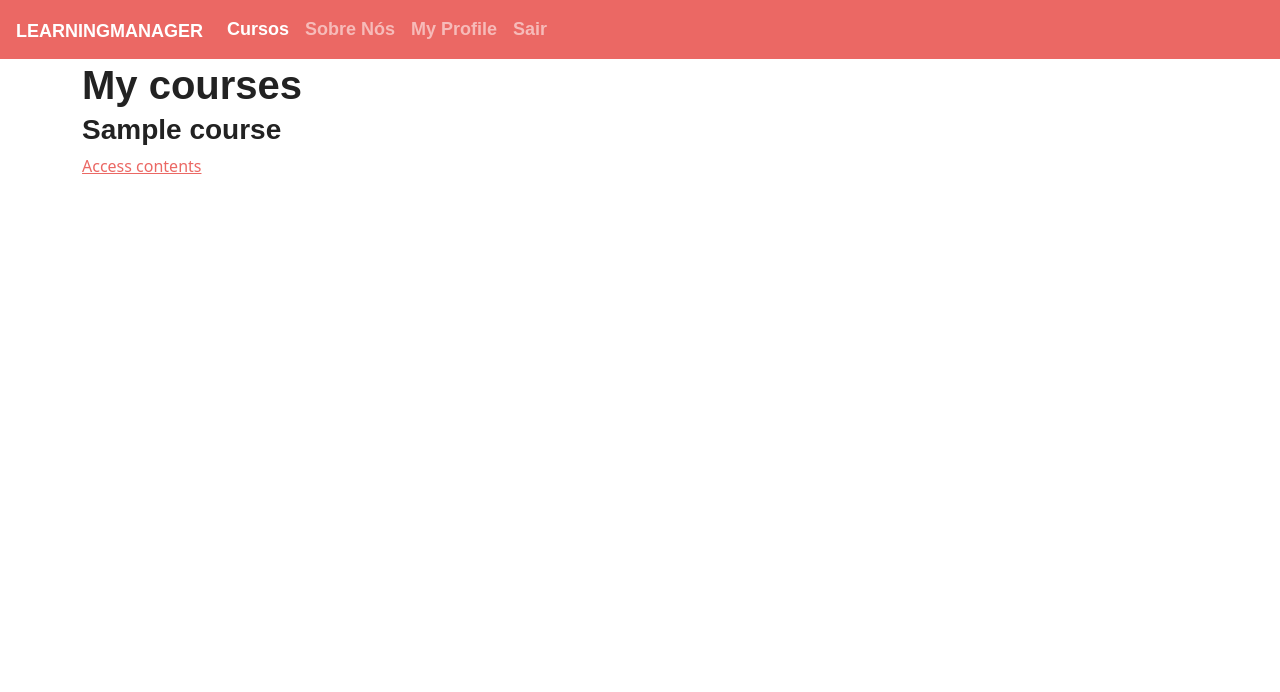
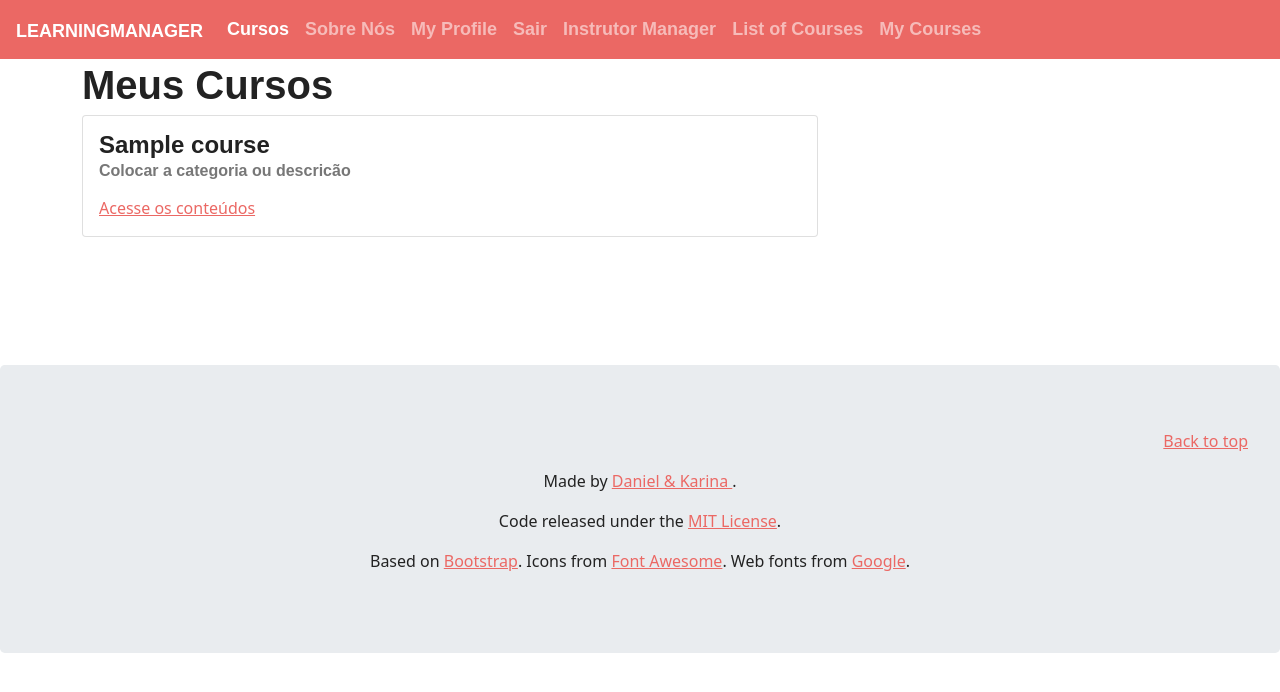
Before and after one commit to Dan-Source/learning_manager, a Django app: page /student/courses/ in a window 1280 px wide. Shown: the top 692 px of the page. Run offline with Django 3.2, Linux system fonts and the light colour scheme; a user stored in the database is signed in; tables that the repository leaves empty hold one stand-in row (values such as "Sample post"); some libraries are stand-ins or nearby versions; some web fonts are replaced.

Commit message:
Colocando rodape e ajeitando o pagina de lista de cursos

```diff
--- /dev/null
+++ b/learningmanager/static/css/footer.css
@@ -0,0 +1,4 @@
+#footer {
+    margin-bottom:0;
+    margin-top: 10%;
+}
--- a/learningmanager/templates/base.html
+++ b/learningmanager/templates/base.html
@@ -1,5 +1,7 @@
-{% load static i18n %}<!DOCTYPE html>
+{% load static i18n %}
+<!DOCTYPE html>
 <html lang="en">
+
 <head>
   <meta charset="utf-8">
   <meta http-equiv="x-ua-compatible" content="ie=edge">
@@ -17,13 +19,15 @@
 
   {% block css %}
   <!-- Latest compiled and minified Bootstrap CSS -->
-    <link href="https://stackpath.bootstrapcdn.com/bootstrap/4.3.1/css/bootstrap.min.css" rel="stylesheet" integrity="sha384-ggOyR0iXCbMQv3Xipma34MD+dH/1fQ784/j6cY/iJTQUOhcWr7x9JvoRxT2MZw1T" crossorigin="anonymous">
+  <link href="https://stackpath.bootstrapcdn.com/bootstrap/4.3.1/css/bootstrap.min.css" rel="stylesheet"
+    integrity="sha384-ggOyR0iXCbMQv3Xipma34MD+dH/1fQ784/j6cY/iJTQUOhcWr7x9JvoRxT2MZw1T" crossorigin="anonymous">
 
   <!-- Your stuff: Third-party CSS libraries go here -->
   <!-- This file stores project-specific CSS -->
 
   <link href="{% static 'css/bootstrap.min.css' %}" rel="stylesheet">
   <link href="{% static 'css/project.css' %}" rel="stylesheet">
+  <link href="{% static 'css/footer.css' %}" rel="stylesheet">
   {% endblock %}
 
 </head>
@@ -32,7 +36,9 @@
 
   <div class="mb-1">
     <nav class="navbar navbar-expand-md navbar-dark bg-primary">
-        <button class="navbar-toggler navbar-toggler-right" type="button" data-toggle="collapse" data-target="#navbarSupportedContent" aria-controls="navbarSupportedContent" aria-expanded="false" aria-label="Toggle navigation">
+      <button class="navbar-toggler navbar-toggler-right" type="button" data-toggle="collapse"
+        data-target="#navbarSupportedContent" aria-controls="navbarSupportedContent" aria-expanded="false"
+        aria-label="Toggle navigation">
         <span class="navbar-toggler-icon"></span>
       </button>
       <a class="navbar-brand" href="{% url 'home' %}">LearningManager</a>
@@ -64,6 +70,20 @@
             <a id="log-in-link" class="nav-link" href="{% url 'account_login' %}">{% trans "Sign In" %}</a>
           </li>
           {% endif %}
+
+          {% if request.user. %}
+
+          {% endif %}
+          <li class="nav-item">
+            <a class="nav-link" href="{% url 'courses:manage_course_list' %}"> Instrutor Manager<span
+                class="sr-only"></span></a>
+          </li>
+          <li class="nav-item ">
+            <a class="nav-link" href="{% url 'courses:course_list' %}"> List of Courses</a>
+          </li>
+          <li class="nav-item ">
+            <a class="nav-link" href="{% url 'students:student_course_list' %}"> My Courses </a>
+          </li>
         </ul>
       </div>
     </nav>
@@ -74,26 +94,35 @@
 
     {% if messages %}
     {% for message in messages %}
-              <div class="alert {% if message.tags %}alert-{{ message.tags }}{% endif %}">{{ message }}<button type="button" class="close" data-dismiss="alert" aria-label="Close"><span aria-hidden="true">&times;</span></button></div>
+    <div class="alert {% if message.tags %}alert-{{ message.tags }}{% endif %}">{{ message }}<button type="button"
+        class="close" data-dismiss="alert" aria-label="Close"><span aria-hidden="true">&times;</span></button></div>
     {% endfor %}
     {% endif %}
 
     {% block content %}
     <p>Learning Manager This text is inherited on other pages!</p>
     {% endblock content %}
-
   </div> <!-- /container -->
+  {% include 'components/footer.html' %}
 
   {% block modal %}{% endblock modal %}
+
+
 
   <!-- Le javascript
     ================================================== -->
   <!-- Placed at the end of the document so the pages load faster -->
   {% block javascript %}
   <!-- Bootstrap JS and its dependencies-->
-      <script src="https://code.jquery.com/jquery-3.3.1.slim.min.js" integrity="sha384-q8i/X+965DzO0rT7abK41JStQIAqVgRVzpbzo5smXKp4YfRvH+8abtTE1Pi6jizo" crossorigin="anonymous"></script>
-      <script src="https://cdnjs.cloudflare.com/ajax/libs/popper.js/1.14.3/umd/popper.min.js" integrity="sha384-ZMP7rVo3mIykV+2+9J3UJ46jBk0WLaUAdn689aCwoqbBJiSnjAK/l8WvCWPIPm49" crossorigin="anonymous"></script>
-      <script src="https://stackpath.bootstrapcdn.com/bootstrap/4.3.1/js/bootstrap.min.js" integrity="sha384-JjSmVgyd0p3pXB1rRibZUAYoIIy6OrQ6VrjIEaFf/nJGzIxFDsf4x0xIM+B07jRM" crossorigin="anonymous"></script>
+  <script src="https://code.jquery.com/jquery-3.3.1.slim.min.js"
+    integrity="sha384-q8i/X+965DzO0rT7abK41JStQIAqVgRVzpbzo5smXKp4YfRvH+8abtTE1Pi6jizo"
+    crossorigin="anonymous"></script>
+  <script src="https://cdnjs.cloudflare.com/ajax/libs/popper.js/1.14.3/umd/popper.min.js"
+    integrity="sha384-ZMP7rVo3mIykV+2+9J3UJ46jBk0WLaUAdn689aCwoqbBJiSnjAK/l8WvCWPIPm49"
+    crossorigin="anonymous"></script>
+  <script src="https://stackpath.bootstrapcdn.com/bootstrap/4.3.1/js/bootstrap.min.js"
+    integrity="sha384-JjSmVgyd0p3pXB1rRibZUAYoIIy6OrQ6VrjIEaFf/nJGzIxFDsf4x0xIM+B07jRM"
+    crossorigin="anonymous"></script>
 
   <!-- Your stuff: Third-party javascript libraries go here -->
 
@@ -102,4 +131,5 @@
   <script src="{% static 'js/project.js' %}"></script>
   {% endblock javascript %}
 </body>
+
 </html>
--- /dev/null
+++ b/learningmanager/templates/components/footer.html
@@ -0,0 +1,14 @@
+{% load static %}
+<footer id="footer" class="jumbotron text-center">
+    <div class="row">
+        <ul class="list-unstyled">
+            <a class="float-end" href="#top">Back to top</a>
+        </ul>
+        <p>Made by <a href="#">Daniel & Karina </a>.</p>
+        <p>Code released under the <a href="https://github.com/thomaspark/bootswatch/blob/master/LICENSE">MIT
+                License</a>.</p>
+        <p>Based on <a href="https://getbootstrap.com/" rel="nofollow">Bootstrap</a>. Icons from <a
+                href="https://fontawesome.com/" rel="nofollow">Font Awesome</a>. Web fonts from <a
+                href="https://fonts.google.com/" rel="nofollow">Google</a>.</p>
+    </div>
+</footer>
--- a/learningmanager/templates/students/course/list.html
+++ b/learningmanager/templates/students/course/list.html
@@ -1,23 +1,40 @@
 {% extends "base.html" %}
+{% load i18n %}
 
 {% block title %}My courses{% endblock %}
 
 {% block content %}
-  <h1>My courses</h1>
+<h1> Meus Cursos </h1>
 
-  <div class="module">
-    {% for course in object_list %}
-      <div class="course-info">
-        <h3>{{ course.title }}</h3>
-        <p><a href="{% url 'students:student_course_detail' course.id %}">
-        Access contents</a></p>
+<div class="row module">
+
+  {% for course in object_list %}
+  <div class='col-md-8'>
+    <div class="card course-info">
+      <div class="card-body">
+        <h4 class="card-title">{{ course.title }}</h4>
+        <h6 class="card-subtitle mb-2 text-muted">Colocar a categoria ou descricão</h6>
+        <p class="card-text">
+
+        </p>
+        <a href="{% url 'students:student_course_detail' course.id %}" class="card-link">
+          Acesse os conteúdos
+        </a>
       </div>
-    {% empty %}
-      <p>
-        You are not enrolled in any courses yet.
-        <a href="{% url 'courses:course_list' %}">Browse courses</a>
-        to enroll in a course.
-      </p>
-    {% endfor %}
+    </div>
   </div>
+  {% empty %}
+  <div class='col-md-8'>
+    <div class="card course-info">
+      <div class="card-body">
+        <h4 class="card-title">Você ainda não ingressou em nenhum curso.</h4>
+        <p class="card-text">
+          <a href="{% url 'courses:course_list' %}" class="card-link"> Vejos nossos cursos</a>
+          e ingresse no que gostar.
+        </p>
+      </div>
+    </div>
+  </div>
+  {% endfor %}
+</div>
 {% endblock %}
```
Lines whose indentation alone changed are shown as unchanged.
